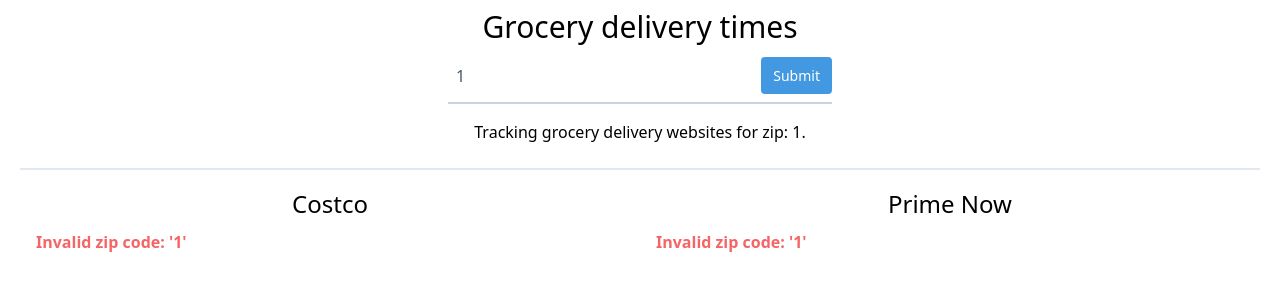
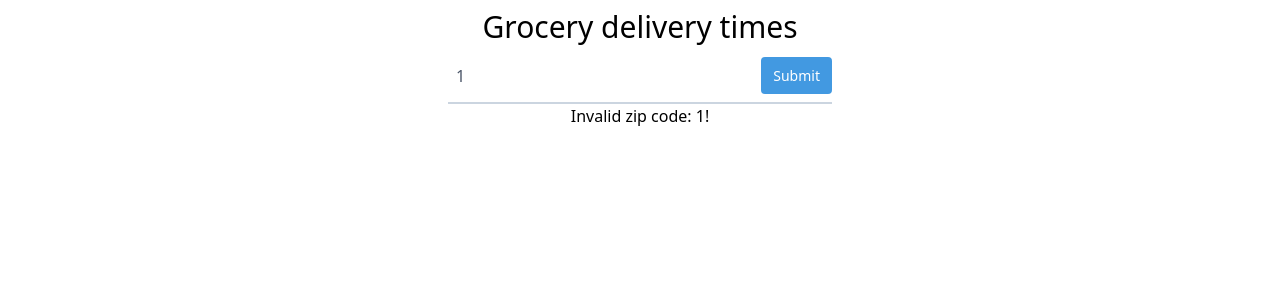
Before and after one commit to xcv58/grocery-delivery-times, a Next.js app: page /1 in a window 1280 px wide. Shown: the top 300 px of the page. Built offline with nearby package versions, Linux system fonts and the light colour scheme; no server answers; what javascript-time-ago would draw is missing.

Commit message:
Handle invalid zip code on UI

```diff
--- a/pages/[zip].js
+++ b/pages/[zip].js
@@ -4,11 +4,15 @@
 import Website from '../components/Website'
 import useGA from '../components/useGA'
 import { ALL_WEBSITES } from '../util/websites'
+import { isValidZip } from '../util/index'
 
 export default () => {
   useGA()
   const router = useRouter()
   const { zip } = router.query
+  if (!isValidZip(zip)) {
+    return `Invalid zip code: ${zip}!`
+  }
   const sites = ALL_WEBSITES.map((website) => (
     <Website key={website} {...{ website, zip }} />
   ))
```
